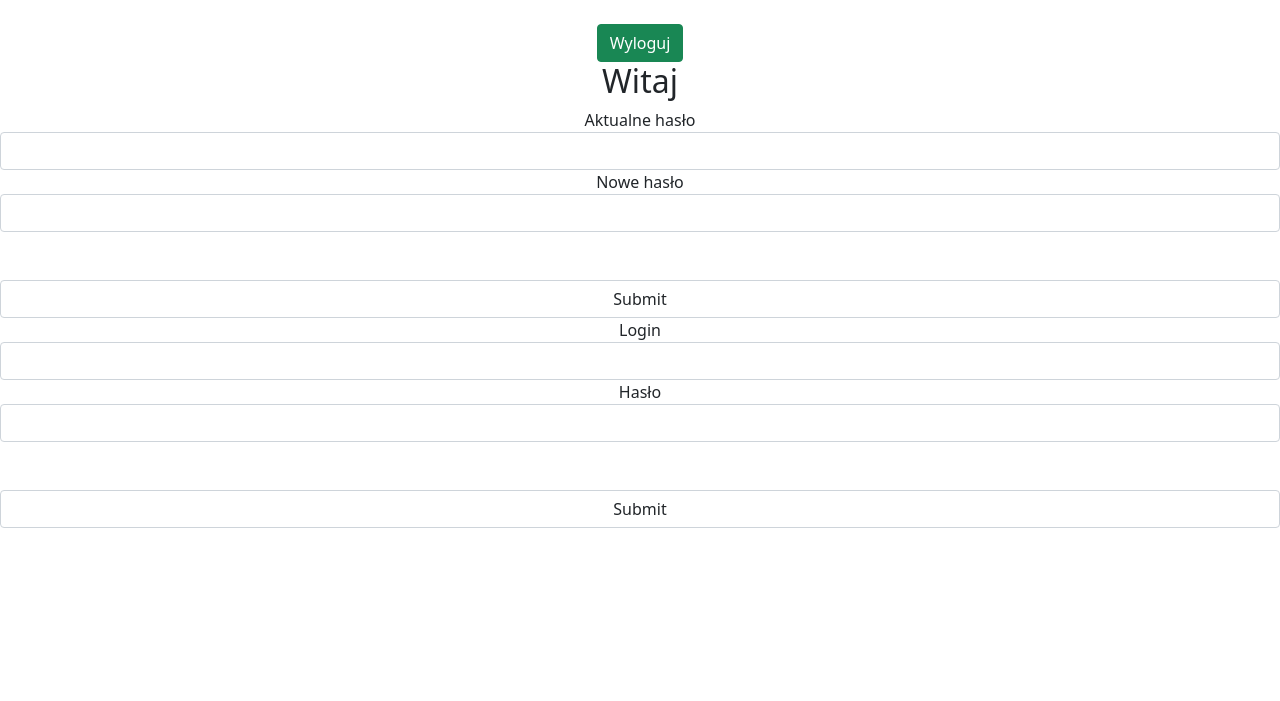
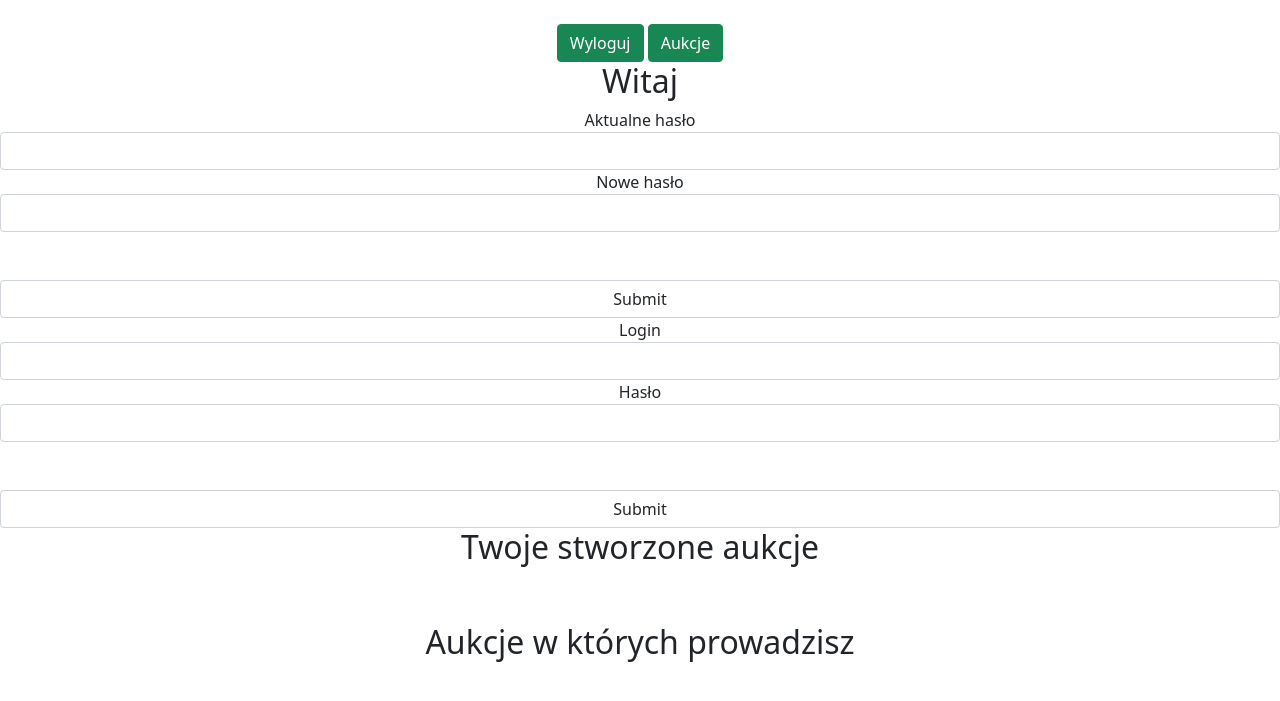
Before and after one commit to Sadowskyy/live-time-bidding, a Symfony app: template templates/user.html.twig in a window 1280 px wide. Shown: the top 701 px of the page. Run offline with Twig, Linux system fonts and the light colour scheme; the template is opened without the code that fills it, so the values that code supplies are empty; form fields are guessed from the names that the template uses; some libraries are stand-ins or nearby versions.

Commit message:
Add added and winning auctions.

```diff
--- a/src/Controller/MainController.php
+++ b/src/Controller/MainController.php
@@ -4,6 +4,7 @@ namespace App\Controller;
 
 use App\Form\AccountType;
 
+use App\Form\ChangeLoginType;
 use App\Form\CreateAuctionType;
 use App\Form\ChangePasswordType;
 use App\Form\RegisterType;
--- a/src/Form/ChangeLoginType.php
+++ b/src/Form/ChangeLoginType.php
@@ -1,13 +1,12 @@
 <?php
 
-
-namespace App\Controller;
+namespace App\Form;
 
 
-use Doctrine\DBAL\Types\TextType;
 use Symfony\Component\Form\AbstractType;
 use Symfony\Component\Form\Extension\Core\Type\PasswordType;
 use Symfony\Component\Form\Extension\Core\Type\SubmitType;
+use Symfony\Component\Form\Extension\Core\Type\TextType;
 use Symfony\Component\Form\FormBuilderInterface;
 use Symfony\Component\OptionsResolver\OptionsResolver;
 
--- a/templates/user.html.twig
+++ b/templates/user.html.twig
@@ -4,6 +4,10 @@
           <a href="{{ path('app_logout') }}"
                style="margin: 0 auto;"
                id="bidd-offer" class="btn btn-success">Wyloguj
+         </a>
+            <a href="{{ path('auctions_page') }}"
+               style="margin: 0 auto;"
+               id="bidd-offer" class="btn btn-success">Aukcje
          </a>
     <h2>Witaj {{ user.username }}</h2>
 
@@ -30,8 +34,35 @@
         {{ form_widget(usernameForm.submit) }}
         {{ form_end(usernameForm) }}
     </div>
+    <div>
+    <h2>Twoje stworzone aukcje</h2>
+    <div class="list-group" style="max-width: 70vw; margin: 0 auto;">
+        {% for addedAuction in addedAuctions %}
+      <a href="{{ path('auction_page', { 'auctionId': addedAuction.id}) }}"
+       class="list-group-item list-group-item-action flex-column align-items-start">
+       <div class="d-flex w-100 justify-content-between">
+                <h5 class="mb-1">{{ addedAuction.name }}</h5>
+                  <small>Cena: {{ addedAuction.price }}zł</small>
+              </div>
+             <p class="mb-1">{{ addedAuction.lastBidd.username }}</p>
+            </a>
+         {% endfor %}
+    </div>
+
+    <br>
+    <br>
+
+    <h2>Aukcje w których prowadzisz</h2>
+    <div class="list-group" style="max-width: 70vw; margin: 0 auto;">
+        {% for winningAuction in winningAuctions %}
+      <a href="{{ path('auction_page', { 'auctionId': winningAuction.id}) }}"
+       class="list-group-item list-group-item-action flex-column align-items-start">
+       <div class="d-flex w-100 justify-content-between">
+                <h5 class="mb-1">{{ winningAuction.name }}</h5>
+                  <small>Cena: {{ winningAuction.price }}zł</small>
+              </div>
+             <p class="mb-1">{{ winningAuction.lastBidd.username }}</p>
+            </a>
+         {% endfor %}
+    </div>
 {% endblock %}
-
-{% block javascripts %}
-    <script src="{{ asset('assets/js/passwordvalidator.js') }}"></script>
-{% endblock %}
```
